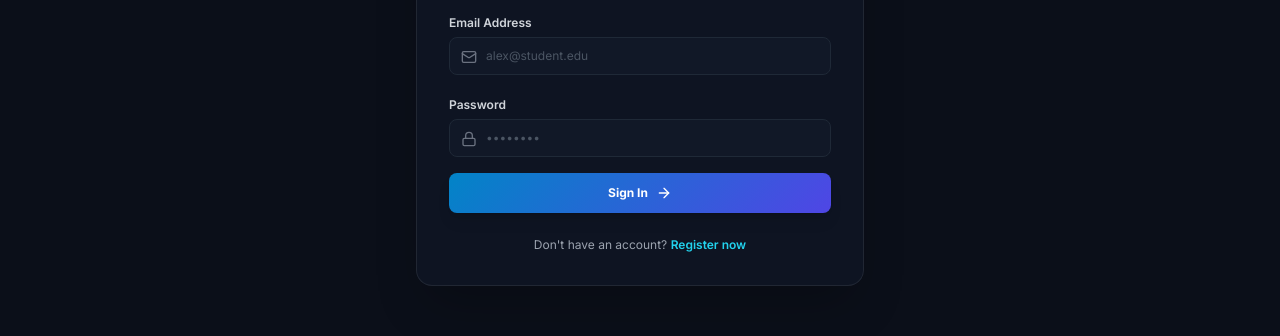
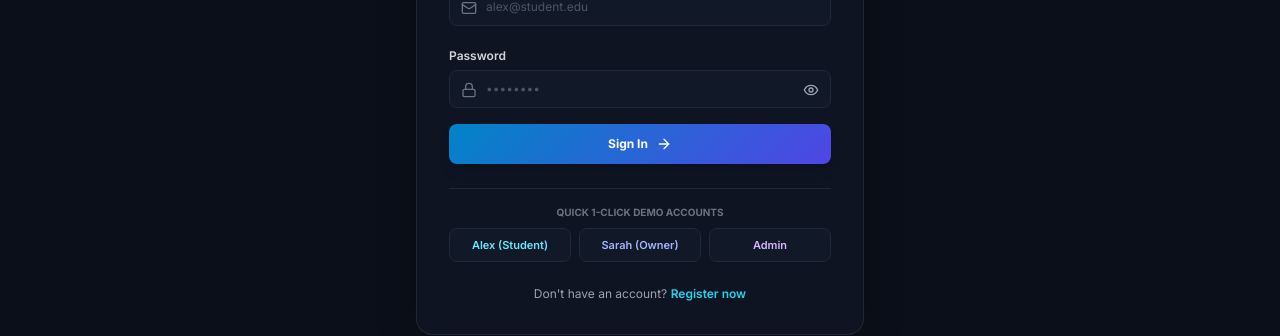
Before and after one commit to BhanuPrakash-Guniganti/Project-Partner-Finder, a React (Vite) app in the folder client/: page /login in a window 1280 px wide. Shown: the part 370-706 px from the top of the page. Built offline with nearby package versions, Linux system fonts and the light colour scheme; no server answers.

Commit message:
Updated login

```diff
--- a/client/src/context/SocketContext.jsx
+++ b/client/src/context/SocketContext.jsx
@@ -12,7 +12,7 @@ export const SocketProvider = ({ children }) => {
 
   useEffect(() => {
     if (user && user._id) {
-      const socketUrl = import.meta.env.VITE_SOCKET_URL || 'http://localhost:5000';
+      const socketUrl = import.meta.env.VITE_SOCKET_URL || 'http://127.0.0.1:5000';
       const newSocket = io(socketUrl, {
         withCredentials: true
       });
--- a/client/src/pages/Login.jsx
+++ b/client/src/pages/Login.jsx
@@ -2,11 +2,12 @@ import React, { useState } from 'react';
 import { Link, useNavigate } from 'react-router-dom';
 import { useAuth } from '../context/AuthContext';
 import Navbar from '../components/common/Navbar';
-import { Sparkles, Lock, Mail, AlertCircle, ArrowRight } from 'lucide-react';
+import { Sparkles, Lock, Mail, AlertCircle, ArrowRight, Eye, EyeOff, UserCheck } from 'lucide-react';
 
 const Login = () => {
   const [email, setEmail] = useState('');
   const [password, setPassword] = useState('');
+  const [showPassword, setShowPassword] = useState(false);
   const [error, setError] = useState('');
   const [loading, setLoading] = useState(false);
 
@@ -19,14 +20,36 @@ const Login = () => {
     setLoading(true);
 
     try {
-      const data = await login(email, password);
+      const cleanEmail = email.trim().toLowerCase();
+      const data = await login(cleanEmail, password);
       if (!data.user.onboardingCompleted) {
         navigate('/onboarding');
       } else {
         navigate('/dashboard');
       }
     } catch (err) {
-      setError(err.response?.data?.message || 'Invalid login credentials.');
+      console.error('[Login Error]', err);
+      setError(err.response?.data?.message || 'Invalid email or password. Please check your credentials.');
+    } finally {
+      setLoading(false);
+    }
+  };
+
+  const handleDemoLogin = async (demoEmail, demoPassword) => {
+    setEmail(demoEmail);
+    setPassword(demoPassword);
+    setError('');
+    setLoading(true);
+
+    try {
+      const data = await login(demoEmail, demoPassword);
+      if (!data.user.onboardingCompleted) {
+        navigate('/onboarding');
+      } else {
+        navigate('/dashboard');
+      }
+    } catch (err) {
+      setError(err.response?.data?.message || 'Demo login failed.');
     } finally {
       setLoading(false);
     }
@@ -36,7 +59,7 @@ const Login = () => {
     <div className="min-h-screen bg-[#0b0f19] text-gray-100 flex flex-col justify-between">
       <Navbar />
 
-      <div className="flex-1 flex items-center justify-center p-4">
+      <div className="flex-1 flex items-center justify-center p-4 my-8">
         <div className="w-full max-w-md glass-panel p-8 rounded-2xl border border-gray-800 shadow-2xl space-y-6">
           <div className="text-center space-y-2">
             <div className="w-12 h-12 rounded-xl bg-cyan-500/10 border border-cyan-500/20 text-cyan-400 flex items-center justify-center mx-auto">
@@ -54,6 +77,7 @@ const Login = () => {
           )}
 
           <form onSubmit={handleSubmit} className="space-y-4">
+            {/* Email Field */}
             <div className="space-y-1">
               <label className="text-xs font-semibold text-gray-300">Email Address</label>
               <div className="relative">
@@ -69,21 +93,31 @@ const Login = () => {
               </div>
             </div>
 
+            {/* Password Field with Eye Toggle */}
             <div className="space-y-1">
               <label className="text-xs font-semibold text-gray-300">Password</label>
               <div className="relative">
                 <Lock className="w-4 h-4 text-gray-500 absolute left-3 top-3" />
                 <input
-                  type="password"
+                  type={showPassword ? 'text' : 'password'}
                   required
                   placeholder="••••••••"
                   value={password}
                   onChange={(e) => setPassword(e.target.value)}
-                  className="w-full bg-gray-900 border border-gray-800 rounded-lg pl-9 pr-3 py-2.5 text-xs text-white placeholder-gray-600 focus:outline-none focus:border-cyan-500"
+                  className="w-full bg-gray-900 border border-gray-800 rounded-lg pl-9 pr-10 py-2.5 text-xs text-white placeholder-gray-600 focus:outline-none focus:border-cyan-500"
                 />
+                <button
+                  type="button"
+                  onClick={() => setShowPassword(!showPassword)}
+                  className="absolute right-3 top-3 text-gray-400 hover:text-white transition-colors"
+                  title={showPassword ? 'Hide Password' : 'Show Password'}
+                >
+                  {showPassword ? <EyeOff className="w-4 h-4" /> : <Eye className="w-4 h-4" />}
+                </button>
               </div>
             </div>
 
+            {/* Submit Button */}
             <button
               type="submit"
               disabled={loading}
@@ -100,6 +134,36 @@ const Login = () => {
             </button>
           </form>
 
+          {/* Quick Demo 1-Click Login Section */}
+          <div className="pt-4 border-t border-gray-800 space-y-2">
+            <span className="text-[10px] uppercase font-bold text-gray-500 block text-center">
+              Quick 1-Click Demo Accounts
+            </span>
+            <div className="grid grid-cols-3 gap-2 text-[11px]">
+              <button
+                type="button"
+                onClick={() => handleDemoLogin('alex@student.edu', 'Password123!')}
+                className="p-2 rounded-lg bg-gray-900 border border-gray-800 hover:border-cyan-500/50 text-cyan-300 font-semibold text-center truncate"
+              >
+                Alex (Student)
+              </button>
+              <button
+                type="button"
+                onClick={() => handleDemoLogin('sarah@student.edu', 'Password123!')}
+                className="p-2 rounded-lg bg-gray-900 border border-gray-800 hover:border-indigo-500/50 text-indigo-300 font-semibold text-center truncate"
+              >
+                Sarah (Owner)
+              </button>
+              <button
+                type="button"
+                onClick={() => handleDemoLogin('admin@partnerfinder.com', 'Password123!')}
+                className="p-2 rounded-lg bg-gray-900 border border-gray-800 hover:border-purple-500/50 text-purple-300 font-semibold text-center truncate"
+              >
+                Admin
+              </button>
+            </div>
+          </div>
+
           <div className="text-center text-xs text-gray-400">
             Don't have an account?{' '}
             <Link to="/register" className="text-cyan-400 font-semibold hover:underline">
--- a/client/src/pages/Register.jsx
+++ b/client/src/pages/Register.jsx
@@ -2,12 +2,13 @@ import React, { useState } from 'react';
 import { Link, useNavigate } from 'react-router-dom';
 import { useAuth } from '../context/AuthContext';
 import Navbar from '../components/common/Navbar';
-import { Sparkles, User, Mail, Lock, AlertCircle, ArrowRight } from 'lucide-react';
+import { Sparkles, User, Mail, Lock, AlertCircle, ArrowRight, Eye, EyeOff } from 'lucide-react';
 
 const Register = () => {
   const [name, setName] = useState('');
   const [email, setEmail] = useState('');
   const [password, setPassword] = useState('');
+  const [showPassword, setShowPassword] = useState(false);
   const [role, setRole] = useState('student');
   const [error, setError] = useState('');
   const [loading, setLoading] = useState(false);
@@ -18,13 +19,29 @@ const Register = () => {
   const handleSubmit = async (e) => {
     e.preventDefault();
     setError('');
+
+    if (!name.trim()) {
+      setError('Please enter your full name.');
+      return;
+    }
+    if (!email.trim()) {
+      setError('Please enter a valid email address.');
+      return;
+    }
+    if (password.length < 6) {
+      setError('Password must be at least 6 characters long.');
+      return;
+    }
+
     setLoading(true);
 
     try {
-      await register(name, email, password, role);
+      const cleanEmail = email.trim().toLowerCase();
+      await register(name.trim(), cleanEmail, password, role);
       navigate('/onboarding');
     } catch (err) {
-      setError(err.response?.data?.message || 'Registration failed. Please try again.');
+      console.error('[Registration Error]', err);
+      setError(err.response?.data?.message || 'Registration failed. Please check your details and try again.');
     } finally {
       setLoading(false);
     }
@@ -34,7 +51,7 @@ const Register = () => {
     <div className="min-h-screen bg-[#0b0f19] text-gray-100 flex flex-col justify-between">
       <Navbar />
 
-      <div className="flex-1 flex items-center justify-center p-4">
+      <div className="flex-1 flex items-center justify-center p-4 my-8">
         <div className="w-full max-w-md glass-panel p-8 rounded-2xl border border-gray-800 shadow-2xl space-y-6">
           <div className="text-center space-y-2">
             <div className="w-12 h-12 rounded-xl bg-cyan-500/10 border border-cyan-500/20 text-cyan-400 flex items-center justify-center mx-auto">
@@ -52,6 +69,7 @@ const Register = () => {
           )}
 
           <form onSubmit={handleSubmit} className="space-y-4">
+            {/* Full Name */}
             <div className="space-y-1">
               <label className="text-xs font-semibold text-gray-300">Full Name</label>
               <div className="relative">
@@ -67,6 +85,7 @@ const Register = () => {
               </div>
             </div>
 
+            {/* Email Address */}
             <div className="space-y-1">
               <label className="text-xs font-semibold text-gray-300">Email Address</label>
               <div className="relative">
@@ -82,21 +101,31 @@ const Register = () => {
               </div>
             </div>
 
+            {/* Password Field with Eye Toggle */}
             <div className="space-y-1">
               <label className="text-xs font-semibold text-gray-300">Password</label>
               <div className="relative">
                 <Lock className="w-4 h-4 text-gray-500 absolute left-3 top-3" />
                 <input
-                  type="password"
+                  type={showPassword ? 'text' : 'password'}
                   required
                   placeholder="At least 6 characters"
                   value={password}
                   onChange={(e) => setPassword(e.target.value)}
-                  className="w-full bg-gray-900 border border-gray-800 rounded-lg pl-9 pr-3 py-2.5 text-xs text-white placeholder-gray-600 focus:outline-none focus:border-cyan-500"
+                  className="w-full bg-gray-900 border border-gray-800 rounded-lg pl-9 pr-10 py-2.5 text-xs text-white placeholder-gray-600 focus:outline-none focus:border-cyan-500"
                 />
+                <button
+                  type="button"
+                  onClick={() => setShowPassword(!showPassword)}
+                  className="absolute right-3 top-3 text-gray-400 hover:text-white transition-colors"
+                  title={showPassword ? 'Hide Password' : 'Show Password'}
+                >
+                  {showPassword ? <EyeOff className="w-4 h-4" /> : <Eye className="w-4 h-4" />}
+                </button>
               </div>
             </div>
 
+            {/* Role Selection */}
             <div className="space-y-1">
               <label className="text-xs font-semibold text-gray-300">Account Type</label>
               <select
@@ -109,6 +138,7 @@ const Register = () => {
               </select>
             </div>
 
+            {/* Submit Button */}
             <button
               type="submit"
               disabled={loading}
--- a/client/src/services/api.js
+++ b/client/src/services/api.js
@@ -1,7 +1,7 @@
 import axios from 'axios';
 
 const API = axios.create({
-  baseURL: import.meta.env.VITE_API_URL || '/api',
+  baseURL: import.meta.env.VITE_API_URL || 'http://127.0.0.1:5000/api',
   headers: {
     'Content-Type': 'application/json'
   }
--- a/client/vite.config.js
+++ b/client/vite.config.js
@@ -7,7 +7,7 @@ export default defineConfig({
     port: 5173,
     proxy: {
       '/api': {
-        target: 'http://localhost:5000',
+        target: 'http://127.0.0.1:5000',
         changeOrigin: true
       }
     }
```
Also changed, not shown: 2 other files (tests, documents, lock files or other folders).
